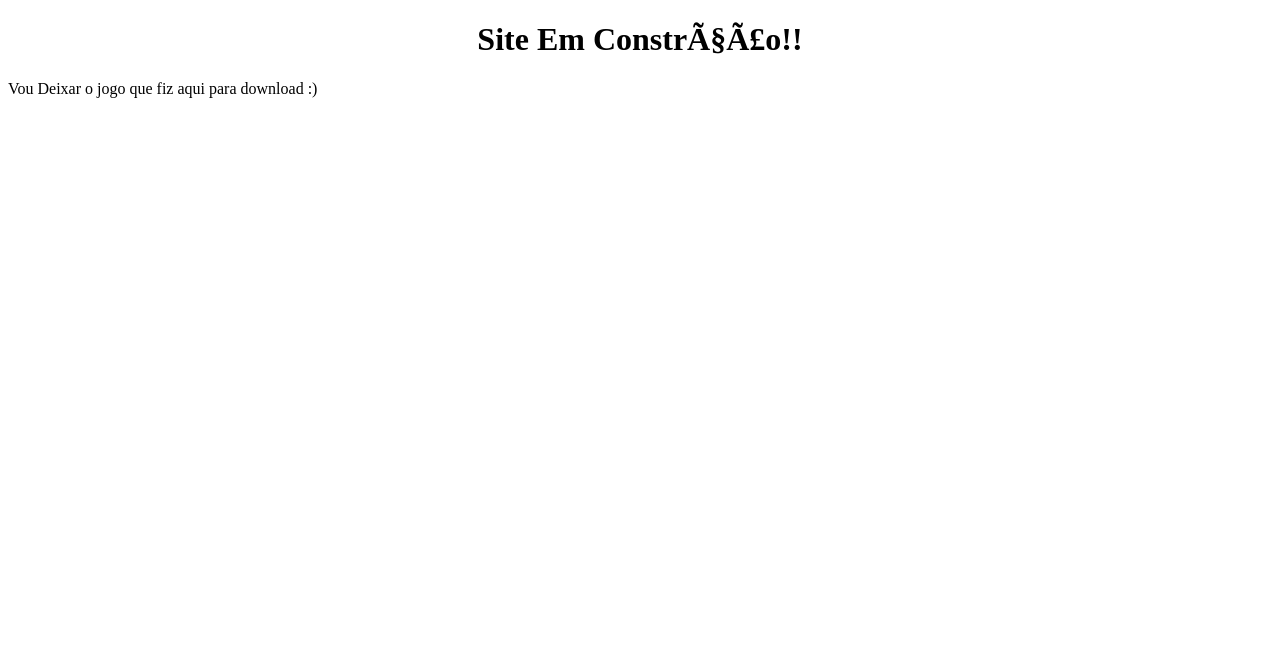
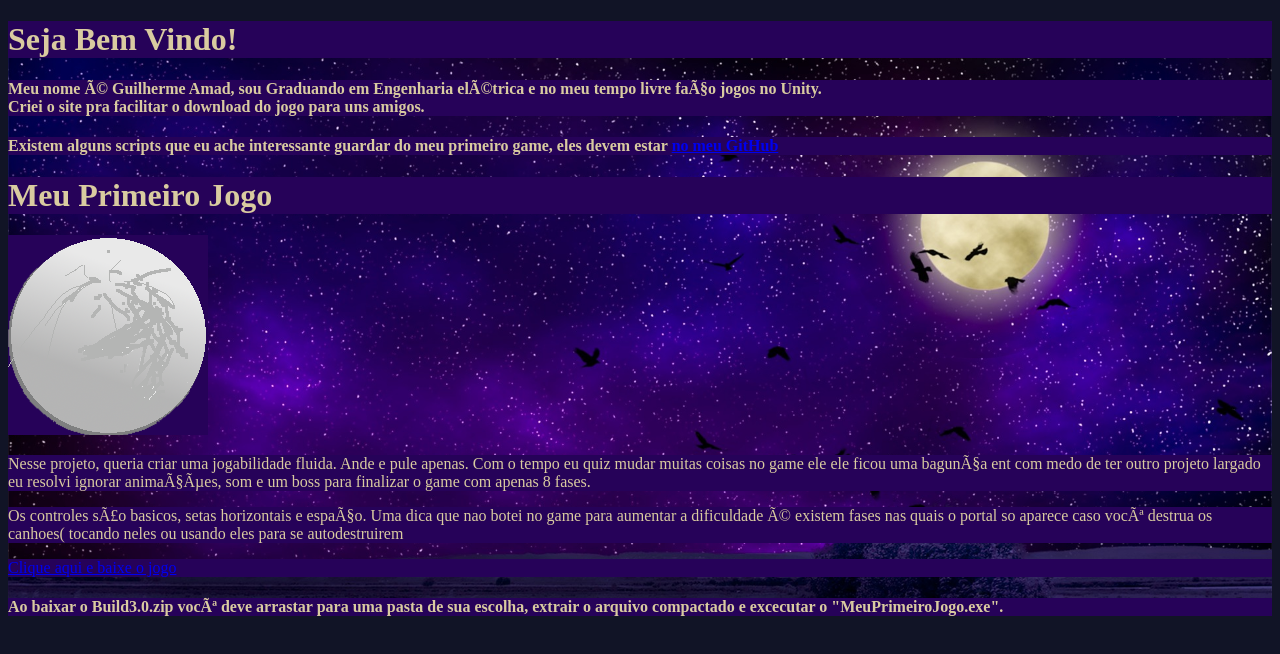
Before and after one commit to guijps/guijps.github.io, a plain HTML site: page index.html in a window 1280 px wide. Drawn offline with Linux system fonts and the light colour scheme.

Commit message:
Primeira Versao real do Site

```diff
--- a/index.html
+++ b/index.html
@@ -1,8 +1,36 @@
 <!DOCTYPE html >
 <meta http-equiv="Content-tyupe" content="text/html; charset=utf-8">
+
 <html>
+    <header>
+        <style>
+            body{
+                background-color:#111426;
+            }
+            #Fundo{
+                background-image: url('imagens/moon-2372573_1920.jpg');
+                background-size: cover;
+                background-repeat: no-repeat;
+            }
+
+            h1{color:#D9CBA0;text-align:left;background-color: #260259;}
+            h4{text-align:left;color:#D9CBA0;background-color: #260259;}
+            p{text-align:left;color:#D9CBA0;background-color: #260259;}
+        </style>
+    </header>
     <body>
-            <h1 style="text-align: center;">Site Em Constrção!!</h1>
-            <p>Vou Deixar o jogo que fiz aqui para download :)</p>
+        <div id="Fundo">
+            <h1 > Seja Bem Vindo!</h1>
+            <h4> Meu nome é Guilherme Amad, sou Graduando em Engenharia elétrica e no meu tempo livre faço jogos no Unity.
+                <br>Criei o site pra facilitar o download do jogo para uns amigos.</h4>
+            <h4> Existem alguns scripts que eu ache interessante guardar do meu primeiro game, eles devem estar <a href="https://github.com/guijps"  target="_blank">no meu GitHub</a></h4>
+
+            <h1>Meu Primeiro Jogo</h1>
+            <img src="imagens\Lua.png" alt="MeuPrimeiroJogo" style="background-color:#260259 ;">
+            <p > Nesse projeto, queria criar uma jogabilidade fluida. Ande e pule apenas. Com o tempo eu quiz mudar muitas coisas no game ele ele ficou uma bagunça ent com medo de ter outro projeto largado eu resolvi ignorar animações, som e um boss para finalizar o game com apenas 8 fases.</p>
+            <p> Os controles são basicos, setas horizontais e espaço. Uma dica que nao botei no game para aumentar a dificuldade é existem fases nas quais o portal so aparece caso você destrua os canhoes( tocando neles ou usando eles para se autodestruirem</p>
+            <p > <a href="Build3.0.zip" download >Clique aqui e baixe  o jogo</a></p>
+            <h4>Ao baixar o Build3.0.zip você deve arrastar para uma pasta de sua escolha, extrair o arquivo compactado e excecutar o "MeuPrimeiroJogo.exe".</h4>
+        </div>
     </body>
 </html>
```
Also changed, not shown: imagens/Lua.png (added), imagens/images.jpg (added), imagens/moon-2372573_1920.jpg (added), 1 other file.
